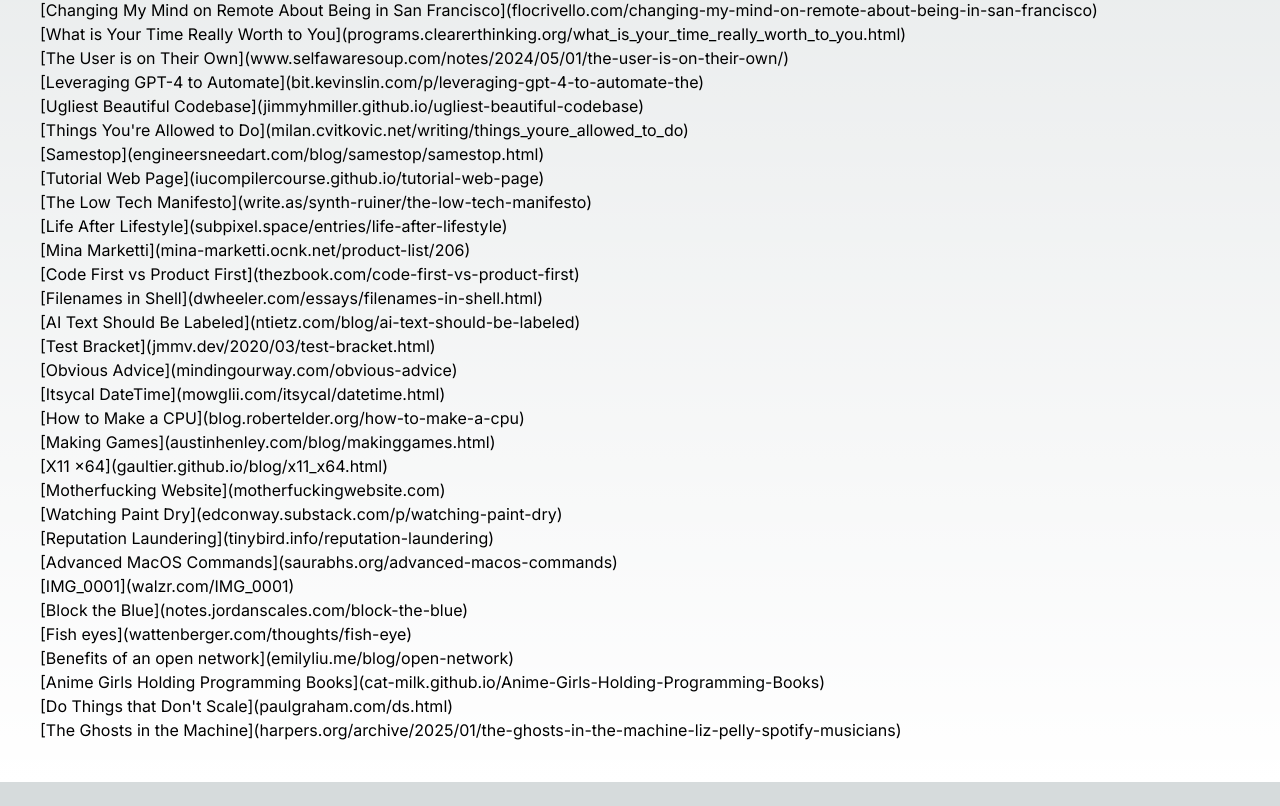
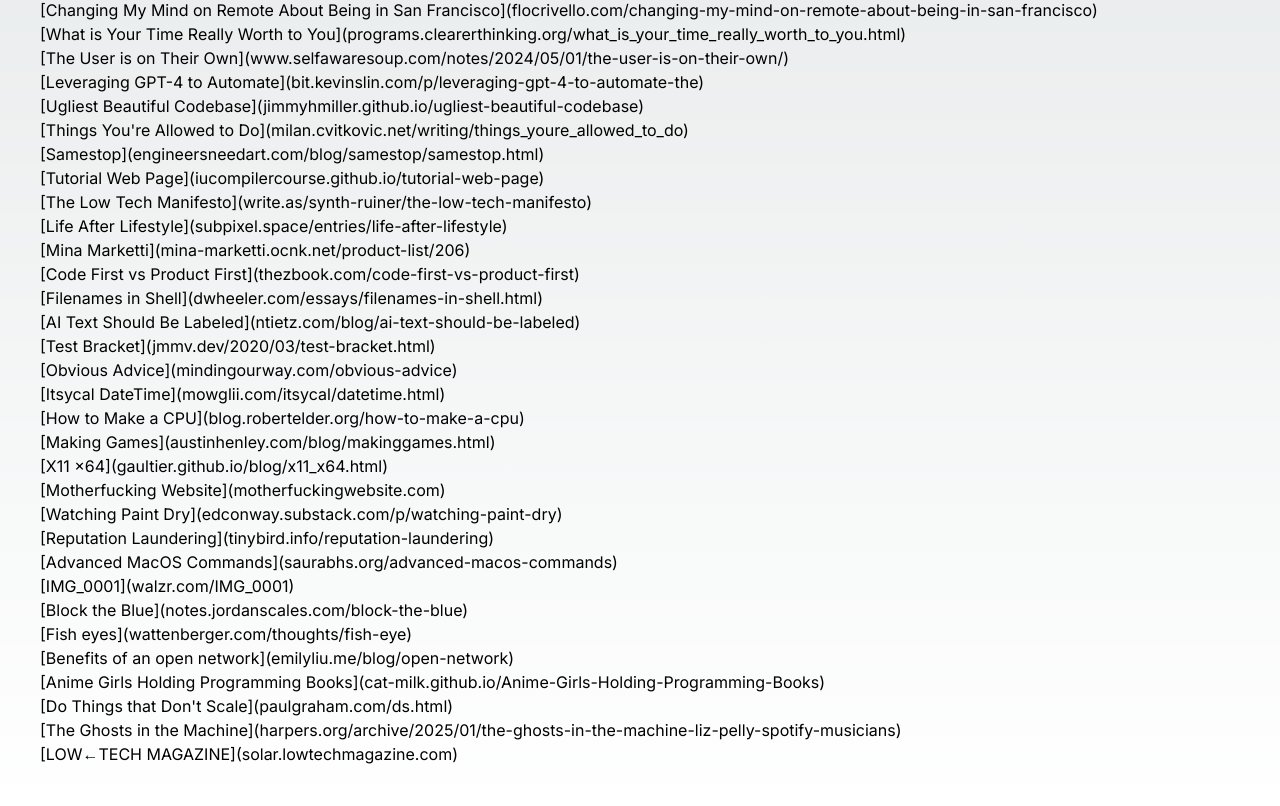
Before and after one commit to 5brian/catalogue, a Next.js app: page /uses/archivepage in a window 1280 px wide. Shown: the part 858-1664 px from the top of the page. Before the commit the page ends 1640 px from the top, so only its background shows below. Built offline with nearby package versions, Linux system fonts and the light colour scheme.

Commit message:
lucky: mag

```diff
--- a/src/app/lucky/page.tsx
+++ b/src/app/lucky/page.tsx
@@ -67,6 +67,7 @@
   "https://cat-milk.github.io/Anime-Girls-Holding-Programming-Books/",
   "https://paulgraham.com/ds.html",
   "https://harpers.org/archive/2025/01/the-ghosts-in-the-machine-liz-pelly-spotify-musicians/",
+  "https://solar.lowtechmagazine.com/",
 ];
 
 const LuckyPage: React.FC = () => {
--- a/src/app/uses/archivepage/page.tsx
+++ b/src/app/uses/archivepage/page.tsx
@@ -487,6 +487,11 @@
             Machine](harpers.org/archive/2025/01/the-ghosts-in-the-machine-liz-pelly-spotify-musicians)
           </Link>
         </p>
+        <p>
+          <Link href="https://solar.lowtechmagazine.com/" target="_blank">
+            [LOW←TECH MAGAZINE](solar.lowtechmagazine.com)
+          </Link>
+        </p>
       </div>
     </>
   );
```
